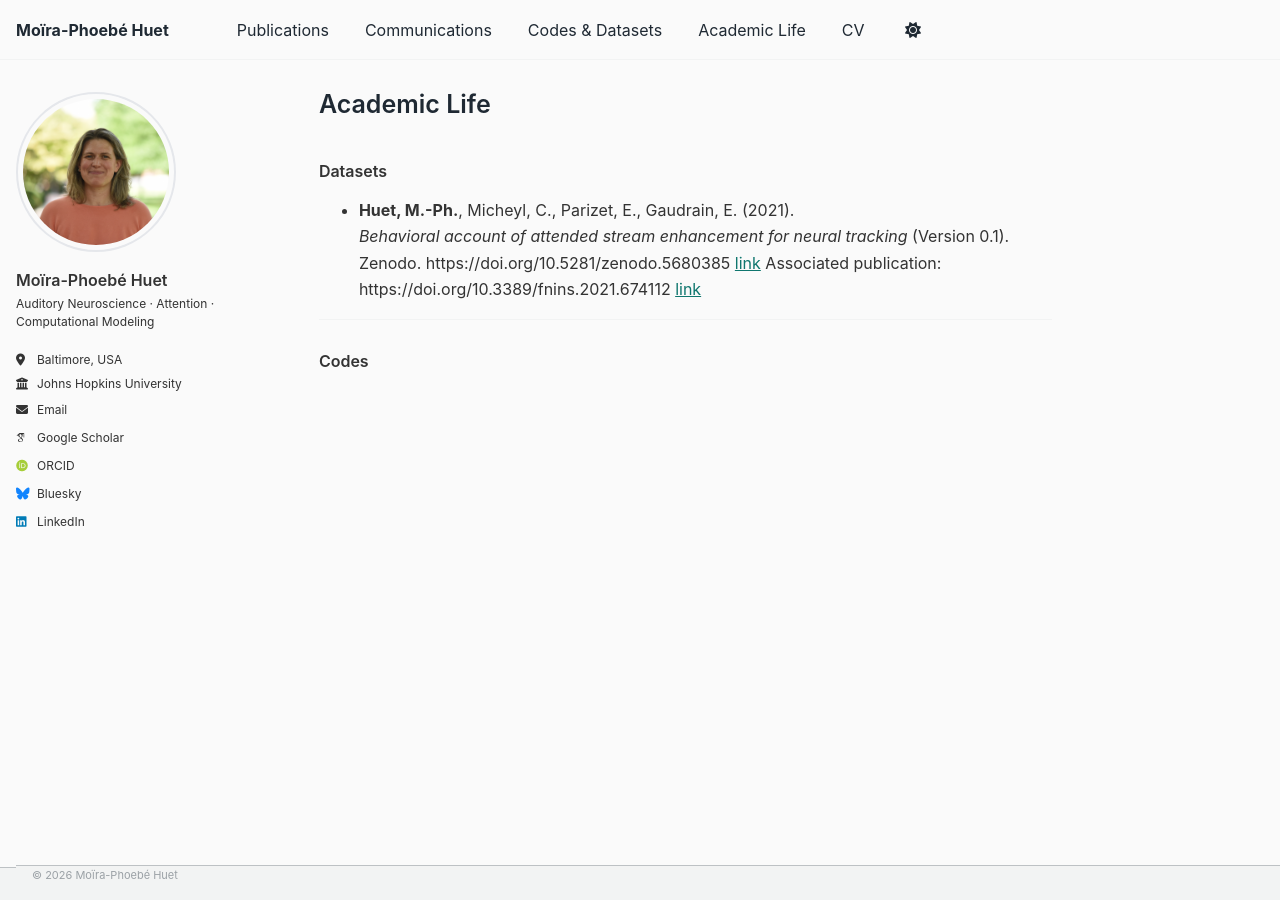
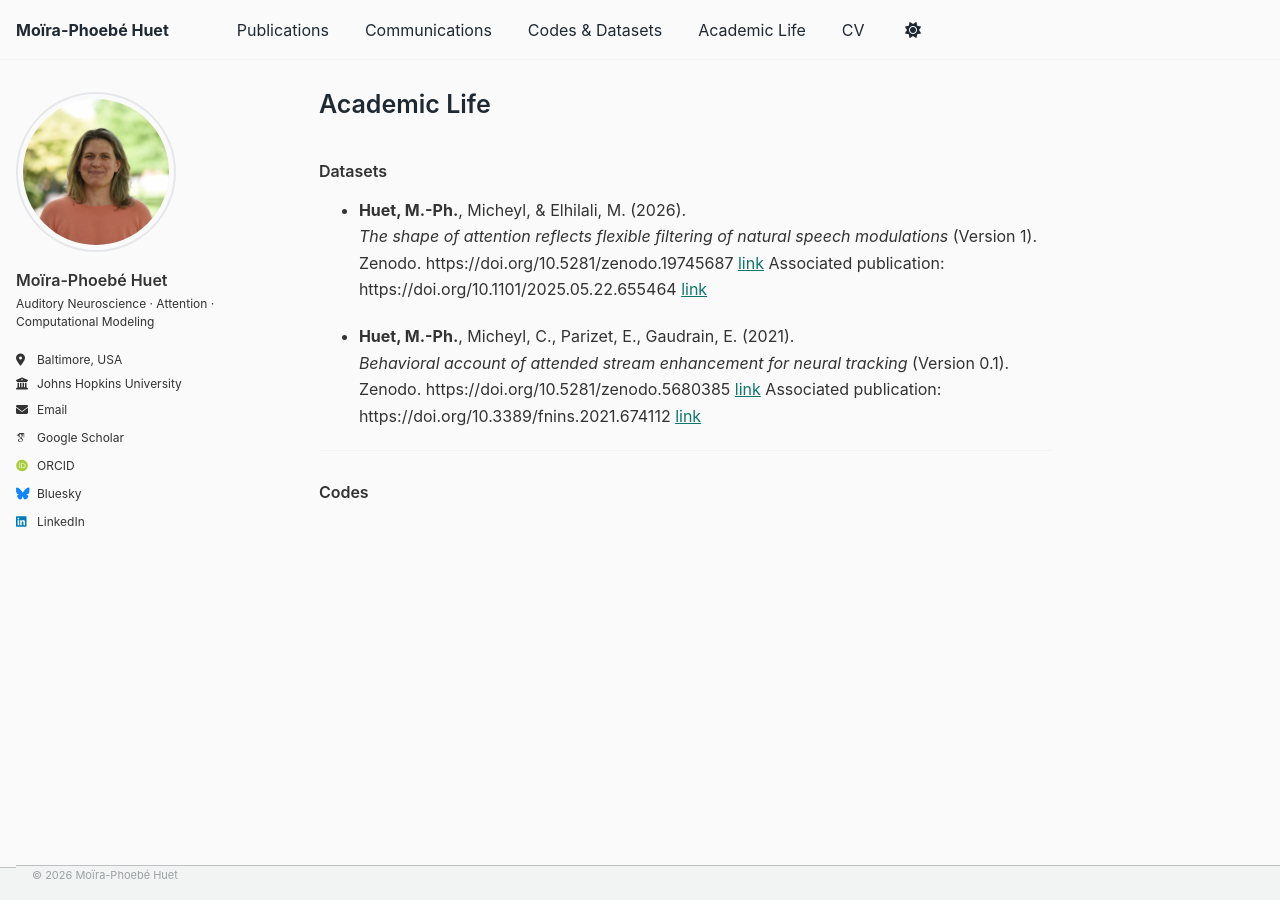
Before and after one commit to mphuet/mphuet.github.io, a Jekyll site: the page built from _pages/codes.md, in a window 1280 px wide. Built offline with Jekyll 4.4.1, drawn with Linux system fonts in a browser that asks for light colours; some web fonts are replaced.

Commit message:
Update codes.md

```diff
--- a/_pages/codes.md
+++ b/_pages/codes.md
@@ -8,6 +8,12 @@ pagination: false
 
 ### Datasets
 
+
+- **Huet, M.-Ph.**, Micheyl, & Elhilali, M. (2026).
+  *The shape of attention reflects flexible filtering of natural speech modulations* (Version 1).
+  Zenodo. https://doi.org/10.5281/zenodo.19745687  [link](https://doi.org/10.5281/zenodo.19745687)
+  Associated publication: https://doi.org/10.1101/2025.05.22.655464  [link](https://doi.org/10.1101/2025.05.22.655464 )
+
 - **Huet, M.-Ph.**, Micheyl, C., Parizet, E., Gaudrain, E. (2021).
   *Behavioral account of attended stream enhancement for neural tracking* (Version 0.1).
   Zenodo. https://doi.org/10.5281/zenodo.5680385  [link](https://doi.org/10.5281/zenodo.5680385)
```
